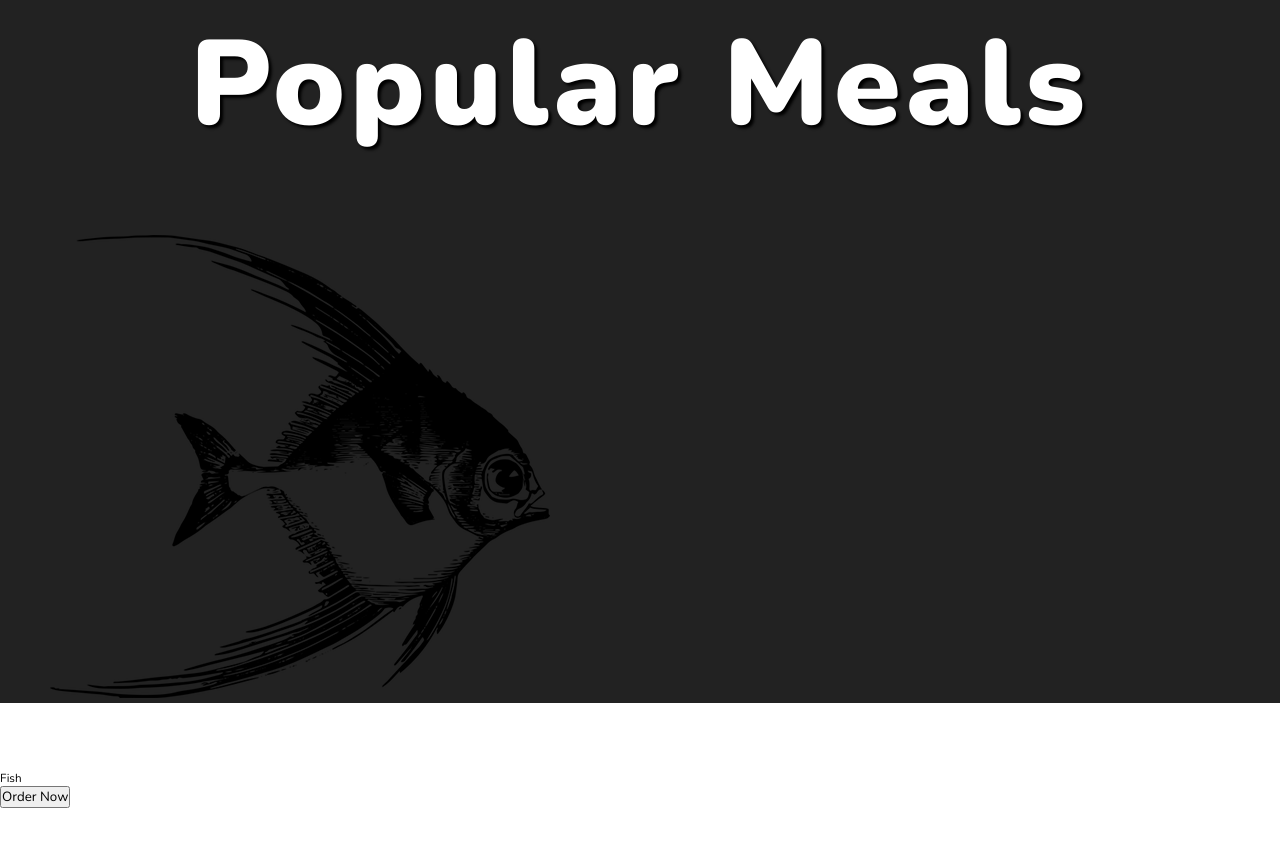
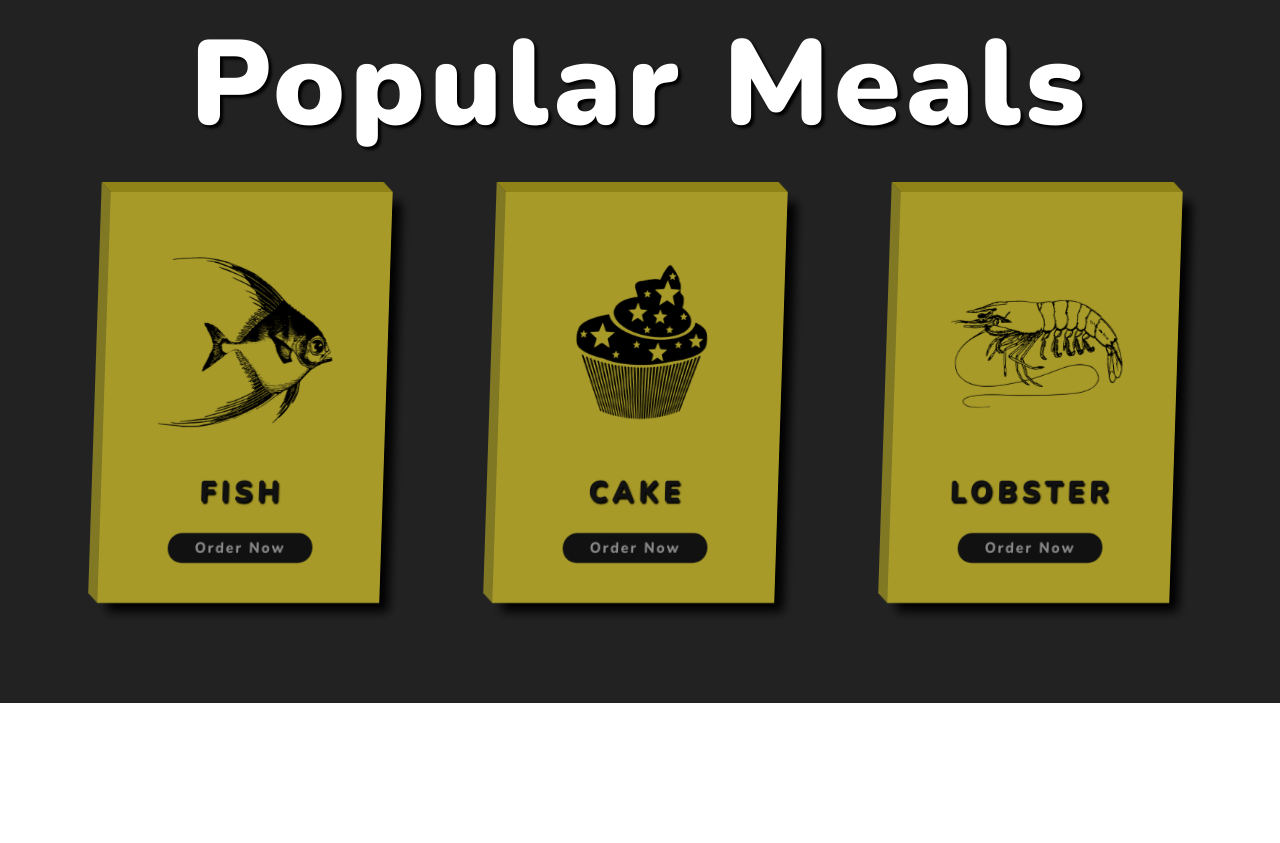
Before and after one commit to akshatpare/Variety_of_Foods, a plain HTML site: page index.html in a window 1280 px wide. Shown: the part 897-1740 px from the top of the page. After the commit the page ends 1600 px from the top, so only its background shows below. Drawn offline with nearby package versions, Linux system fonts and the light colour scheme.

Commit message:
Update style.css

```diff
--- a/style.css
+++ b/style.css
@@ -65,3 +65,83 @@ html{
     justify-content: space-between;
     padding: 10rem 0;
 }
+
+.cards-container{
+    display: flex;
+    justify-content: space-evenly;
+}
+
+.card{
+    width: 30rem;
+    background-color: #a79a29;
+    padding: 4rem;
+    display: flex;
+    flex-direction: column;
+    justify-content: space-between;
+    align-items: center;
+    box-shadow: 1rem 1rem 1rem #000;
+    position: relative;
+    transform: rotateY(20deg) skewX(-2deg);
+    transition: transform .5s, box-shadow .5s;
+}
+.card:hover{
+    transform: rotateY(20deg)skewX(-2deg) translateY(-3rem);
+    box-shadow: 2rem 2rem 2rem #000;
+}
+
+.card::before{
+    content: "";
+    height: 100%;
+    width: 1rem;
+    background-color: #817824;
+    position: absolute;
+    top: 0;
+    left: -1rem;
+    transform: skewY(45deg);
+    transform-origin: right;
+    box-shadow: -0.1rem -0.1rem -0.1rem 0.1rem #000;
+
+}
+.card::after{
+    content: "";
+    height: 1rem;
+    width: 100%;
+    background-color: #8f8317;
+    position: absolute;
+    top: -1rem;
+    left: 0;
+    transform: skewX(45deg);
+    transform-origin: bottom;
+    box-shadow: -0.1rem -0.1rem -0.1rem 0.1rem #000;
+
+}
+
+.card-img{
+    width: 100%;
+}
+
+.card-name{
+    font-size: 3rem;
+    font-weight: 900;
+    text-transform: uppercase;
+    letter-spacing: 0.5rem;
+    color: #111;
+    margin: 2rem 0;
+    text-shadow: 0.15rem 0.15rem 0.15rem  #000;
+}
+
+.card-btn{
+    width: 70%;
+    background-color: #111;
+    color: #888;
+    border-radius: 5rem;
+    font-size: 1.5rem;
+    font-weight: 800;
+    letter-spacing: 0.2rem;
+    text-transform: capitalize;
+    border: none;
+    padding: 0.5rem 0;
+    cursor: pointer;
+    box-shadow: -0.2 -0.2 -0.2 #000;
+
+}
```
